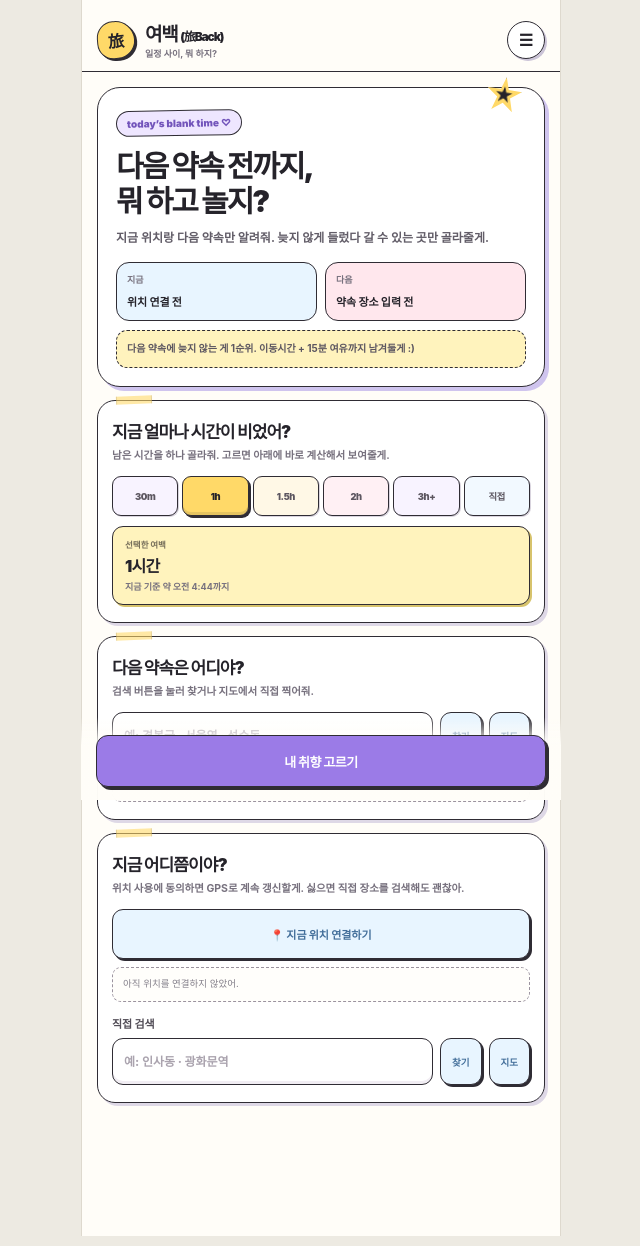
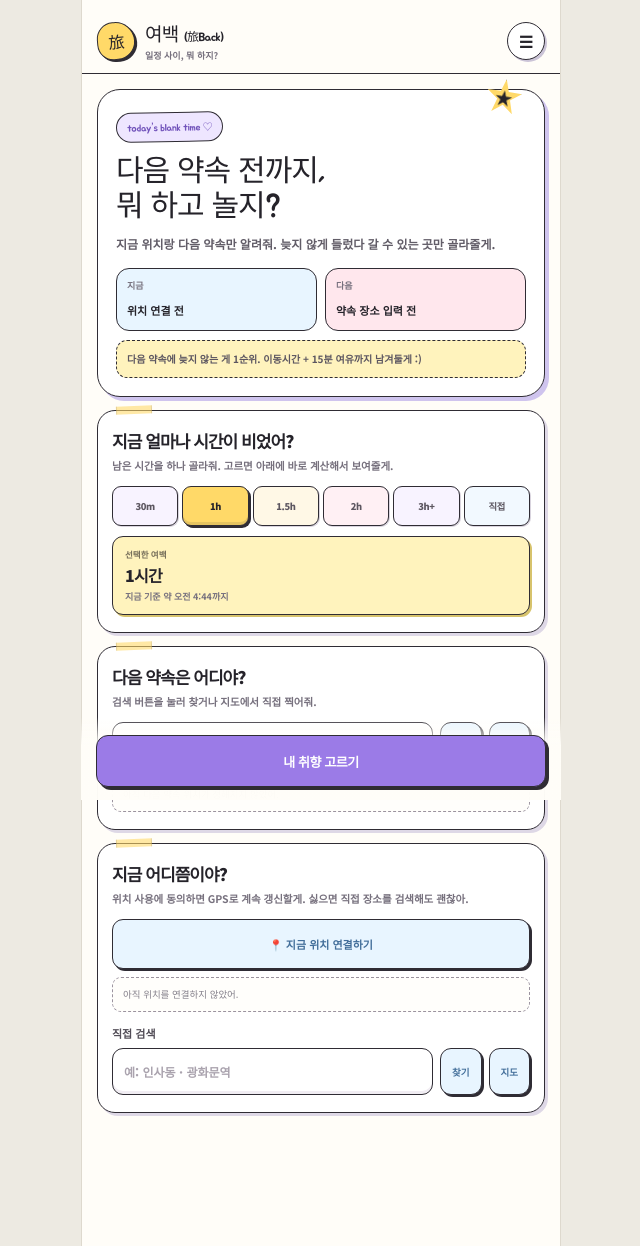
Before and after one commit to woococo/yeoback, a Flask app: page / in a window 1280 px wide. Shown: the whole page, without its empty margins (319-959 px from the left). Run offline with Flask 3, Linux system fonts and the light colour scheme.

Commit message:
update
update

```diff
--- a/core.py
+++ b/core.py
@@ -21,11 +21,11 @@ except Exception:
 
 
 ROOT = Path(__file__).resolve().parent
-APP_VERSION = "vercel-1.0.1"
+APP_VERSION = "vercel-1.0.2"
 HTTP_TIMEOUT = 12
 
 CONTACT = os.getenv("YEOBAEK_CONTACT", "").strip()
-APP_USER_AGENT = os.getenv("YEOBAEK_USER_AGENT", "Yeobaek-Vercel/1.0.1").strip()
+APP_USER_AGENT = os.getenv("YEOBAEK_USER_AGENT", "Yeobaek-Vercel/1.0.2").strip()
 if CONTACT:
     APP_USER_AGENT += f" ({CONTACT})"
 
--- a/templates/index.html
+++ b/templates/index.html
@@ -1,13 +1,16 @@
 <!DOCTYPE html>
 <html lang="ko">
 <head>
-  <meta name="yeobaek-release" content="web-1.0.1">
+  <meta name="yeobaek-release" content="web-1.0.2">
   <meta charset="UTF-8">
   <meta name="viewport" content="width=device-width, initial-scale=1.0, viewport-fit=cover">
   <meta name="theme-color" content="#fffdf8">
   <title>여백(旅Back)</title>
 
   <link id="leafletCss" rel="stylesheet" href="https://unpkg.com/leaflet@1.9.4/dist/leaflet.css" onerror="this.onerror=null;this.href='https://cdn.jsdelivr.net/npm/leaflet@1.9.4/dist/leaflet.css'">
+  <link rel="preconnect" href="https://fonts.googleapis.com">
+  <link rel="preconnect" href="https://fonts.gstatic.com" crossorigin>
+  <link href="https://fonts.googleapis.com/css2?family=Jua&family=Noto+Sans+KR:wght@400;500;600;700;800;900&display=swap" rel="stylesheet">
 
   <style>
     :root{
@@ -20,10 +23,11 @@
     html,body{margin:0;max-width:100%;overflow-x:hidden}
     body{
       color:var(--ink); background:#edeae2;
-      font-family:"Arial Rounded MT Bold","Apple SD Gothic Neo",Pretendard,-apple-system,BlinkMacSystemFont,"Noto Sans KR",sans-serif;
+      font-family:"Noto Sans KR","Apple SD Gothic Neo",-apple-system,BlinkMacSystemFont,sans-serif;
       -webkit-font-smoothing:antialiased;
-    }
-    button,input{font:inherit}
+      text-rendering:optimizeLegibility;
+    }
+    button,input,select,textarea{font:inherit}
     button{cursor:pointer}
     button:active{transform:translate(1px,1px)}
     .app{
@@ -502,6 +506,39 @@
       box-shadow:2px 2px 0 var(--line)
     }
 
+
+    /* Free webfont system
+       body / UI : Noto Sans KR
+       title / sticker accent : Jua */
+    .brand strong,
+    .hero h1,
+    .hero h2,
+    .aihero h2,
+    .rectitle,
+    .itineraryhead strong,
+    .kicker,
+    .aikicker,
+    .mark,
+    .aiopen strong{
+      font-family:"Jua","Noto Sans KR",sans-serif;
+      font-weight:400;
+      letter-spacing:-.035em;
+    }
+
+    .brand small,
+    .hero p,
+    .aihero p,
+    .recmeta,
+    .recreason,
+    .routemini,
+    .placedesc,
+    .stopdesc,
+    .tourdetailrow,
+    .openingnote,
+    .aimsg,
+    .aiinputrow input{
+      font-family:"Noto Sans KR","Apple SD Gothic Neo",sans-serif;
+    }
 
   </style>
 </head>
@@ -690,7 +727,7 @@
       </div>
 
       <div class="footercredit">
-        관광정보 한국관광공사 · 날씨 기상청 · 대중교통 카카오맵 · 지도 OpenStreetMap<br><span style="opacity:.45;font-size:7px">web 1.0.1</span>
+        관광정보 한국관광공사 · 날씨 기상청 · 대중교통 카카오맵 · 지도 OpenStreetMap<br><span style="opacity:.45;font-size:7px">web 1.0.2</span>
       </div>
     </section>
 
```
Also changed, not shown: DEPLOY_VERCEL.md (+1 -1 lines), README.md.
